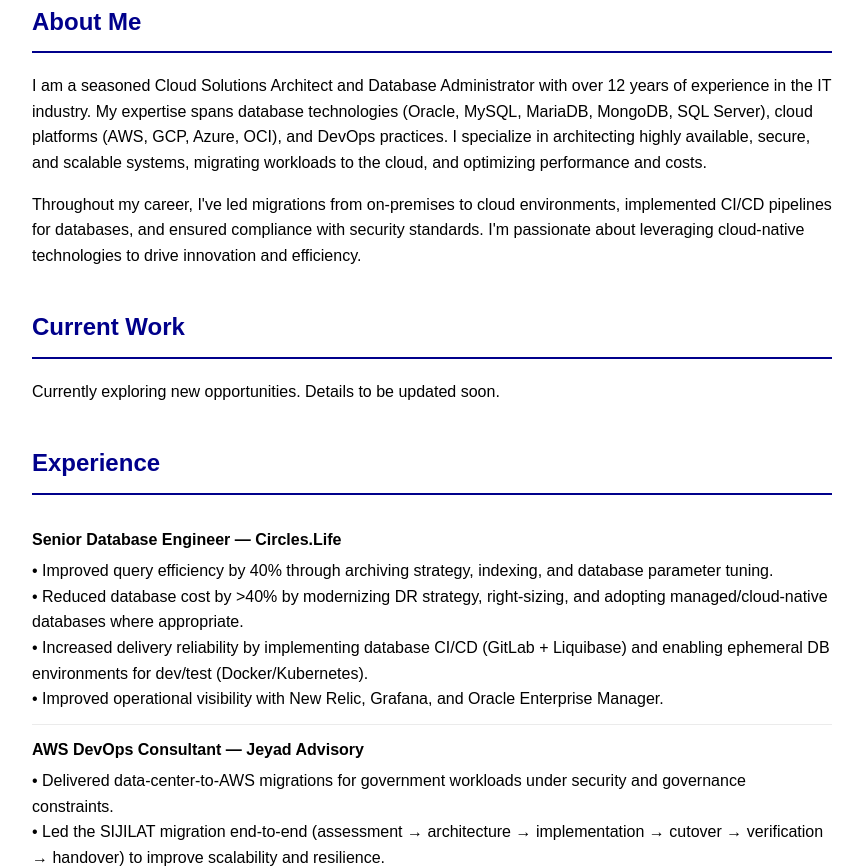
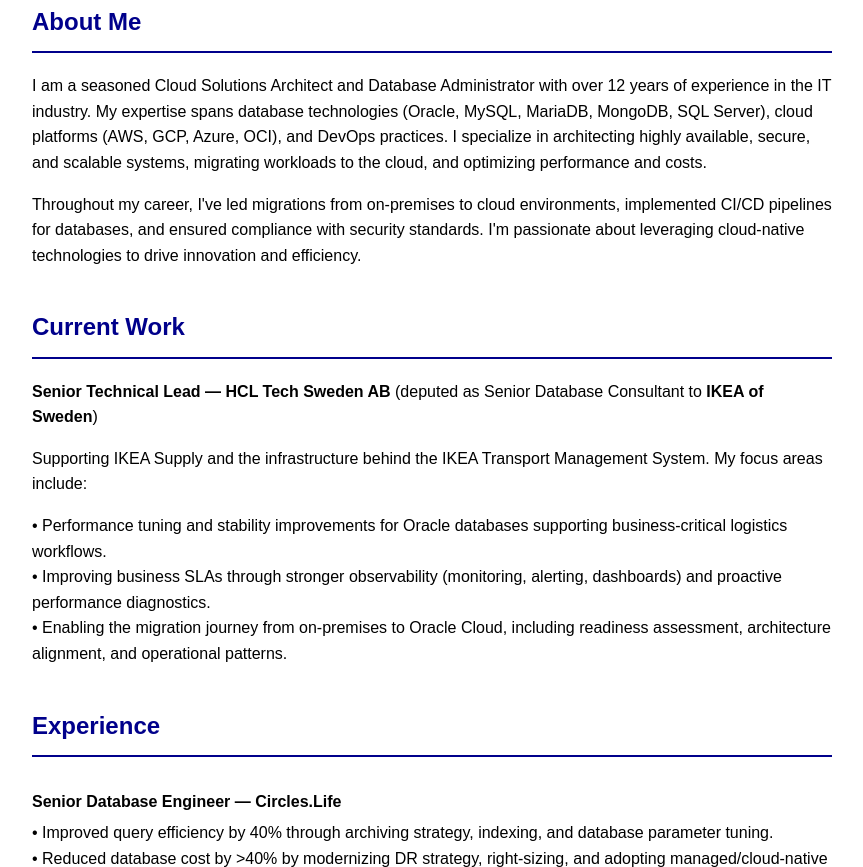
Before and after one commit to h4ck3risalive/website, a plain HTML site: page index.html in a window 1280 px wide. Shown: the part 475-1342 px from the top of the page, without its empty margins (208-1071 px from the left). Drawn offline with Linux system fonts and the light colour scheme.

Commit message:
Add current work summary

```diff
--- a/index.html
+++ b/index.html
@@ -25,7 +25,11 @@
 
     <section id="current-work">
         <h2>Current Work</h2>
-        <p>Currently exploring new opportunities. Details to be updated soon.</p>
+        <p><strong>Senior Technical Lead — HCL Tech Sweden AB</strong> (deputed as Senior Database Consultant to <strong>IKEA of Sweden</strong>)</p>
+        <p>Supporting IKEA Supply and the infrastructure behind the IKEA Transport Management System. My focus areas include:</p>
+        <p class="experience-bullets">• Performance tuning and stability improvements for Oracle databases supporting business-critical logistics workflows.<br>
+        • Improving business SLAs through stronger observability (monitoring, alerting, dashboards) and proactive performance diagnostics.<br>
+        • Enabling the migration journey from on-premises to Oracle Cloud, including readiness assessment, architecture alignment, and operational patterns.</p>
     </section>
 
     <section id="experience">
```
